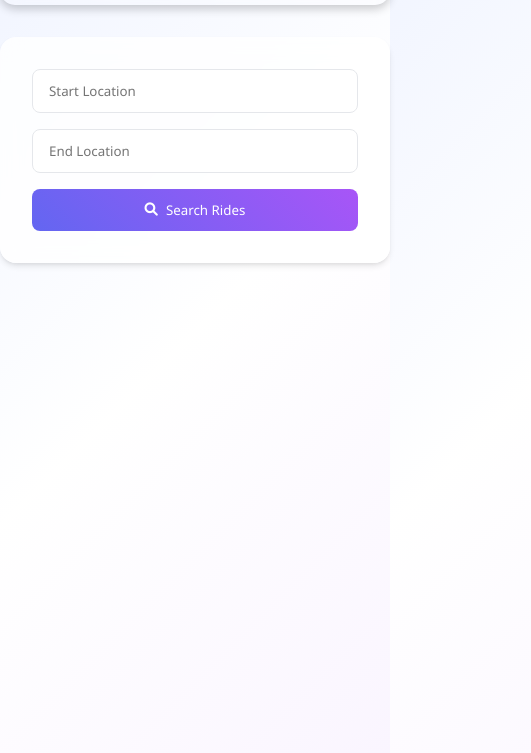
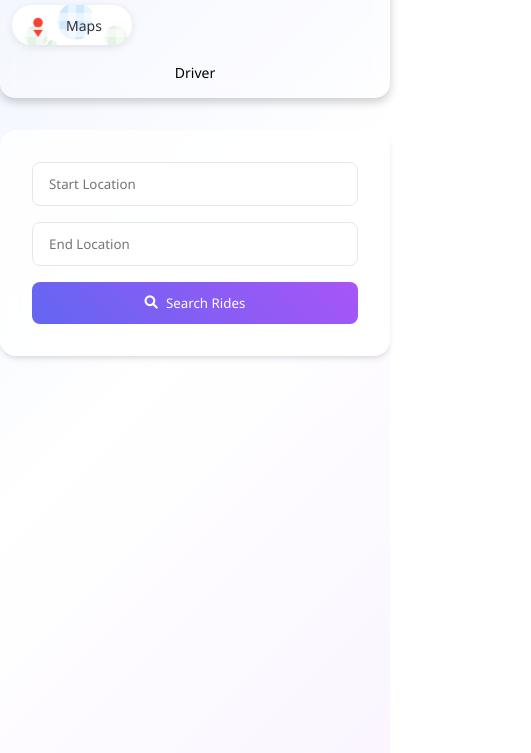
Before and after one commit to Joseph25Rejo/LinkRide, a plain HTML site: page frontend/public/carpooling4.html in a window 390 px wide. Shown: the part 91-844 px from the top of the page, 531 px wide, since content can reach past the window. Drawn offline with Linux system fonts and the light colour scheme.

Commit message:
Formatting changes

```diff
--- a/frontend/public/carpooling4.html
+++ b/frontend/public/carpooling4.html
@@ -317,6 +317,133 @@
         .rainbow-border:hover::before {
             opacity: 1;
         }
+
+        .map-button {
+            position: relative;
+            width: 120px;
+            height: 40px;
+            cursor: pointer;
+            border: none;
+            border-radius: 20px;
+            overflow: hidden;
+            background: rgba(255, 255, 255, 0.95);
+            box-shadow: 0 2px 8px rgba(0,0,0,0.1);
+            display: flex;
+            align-items: center;
+            justify-content: center;
+        }
+
+        .map-background {
+            position: absolute;
+            inset: 0;
+            background:
+                linear-gradient(90deg, transparent 50%, rgba(255, 255, 255, 0.5) 50%),
+                linear-gradient(transparent 50%, rgba(255, 255, 255, 0.5) 50%),
+                radial-gradient(circle at 30% 40%, #a5d6a7 15%, transparent 16%),
+                radial-gradient(circle at 70% 60%, #a5d6a7 10%, transparent 11%),
+                radial-gradient(circle at 50% 50%, #81c784 8%, transparent 9%),
+                radial-gradient(circle at 80% 20%, #64b5f6 20%, transparent 21%);
+            background-size: 16px 16px, 16px 16px, 80px 80px, 80px 80px, 80px 80px, 80px 80px;
+            opacity: 0.3;
+        }
+
+        .location-marker {
+            position: absolute;
+            width: 12px;
+            height: 12px;
+            left: 20px;
+            transform: translate(0, 0);
+            animation: pulse 2s infinite;
+        }
+
+        .location-marker::before {
+            content: '';
+            position: absolute;
+            width: 8px;
+            height: 8px;
+            background: #f44336;
+            border-radius: 50%;
+            top: 0;
+            left: 50%;
+            transform: translateX(-50%);
+        }
+
+        .location-marker::after {
+            content: '';
+            position: absolute;
+            border-left: 4px solid transparent;
+            border-right: 4px solid transparent;
+            border-top: 6px solid #f44336;
+            bottom: -4px;
+            left: 50%;
+            transform: translateX(-50%);
+        }
+
+        .map-button span {
+            margin-left: 24px;
+            color: #333;
+            font-size: 14px;
+            font-weight: 500;
+            z-index: 1;
+        }
+
+        /* Animation */
+        @keyframes pulse {
+            0% { transform: scale(1); }
+            50% { transform: scale(1.2); }
+            100% { transform: scale(1); }
+        }
+
+        /* Hover effects */
+        .btn-primary:hover {
+            transform: translateY(-1px);
+            box-shadow: 0 4px 12px rgba(0,0,0,0.15);
+        }
+
+        .map-button:hover {
+            transform: translateY(-1px);
+            box-shadow: 0 4px 12px rgba(0,0,0,0.15);
+        }
+
+        .map-button:hover .map-background {
+            opacity: 0.4;
+        }
+
+        /* Responsive adjustments */
+        @media (max-width: 768px) {
+            nav {
+                padding: 8px 12px;
+            }
+
+            .btn-primary, .map-button {
+                padding: 8px 16px;
+                font-size: 14px;
+            }
+        }
+
+        .nav-links a:hover {
+            background: rgba(255, 255, 255, 0.2);
+        }
+
+        /* Responsive Design */
+        @media (max-width: 768px) {
+            nav {
+                flex-direction: column;
+                align-items: flex-start;
+            }
+
+            .nav-links {
+                flex-direction: column;
+                width: 100%;
+                gap: 10px;
+            }
+
+            .nav-links a {
+                width: 100%;
+                text-align: center;
+            }
+
+        }
     </style>
 </head>
 <body>
@@ -324,7 +451,13 @@
         <div class="logo">LinkRide</div>
         <div class="nav-links">
             <a href="/" class="btn-primary rainbow-border">Home</a>
-            <a href="/mapping" class="btn-primary rainbow-border">Maps</a>
+            <button class="map-button" onclick="window.location.href='/mapping'">
+                <div class="map-background"></div>
+                <div class="location-marker"></div>
+                <div class="compass"></div>
+                <div class="scale"></div>
+                <span>Maps</span>
+            </button>
             <a href="/driver" class="btn-primary rainbow-border">Driver</a>
         </div>
     </nav>
```
Also changed, not shown: frontend/public/driver.html (+9 -12 lines), frontend/src/css/game.css (+0 -10 lines), frontend/src/images/map.png (added).
